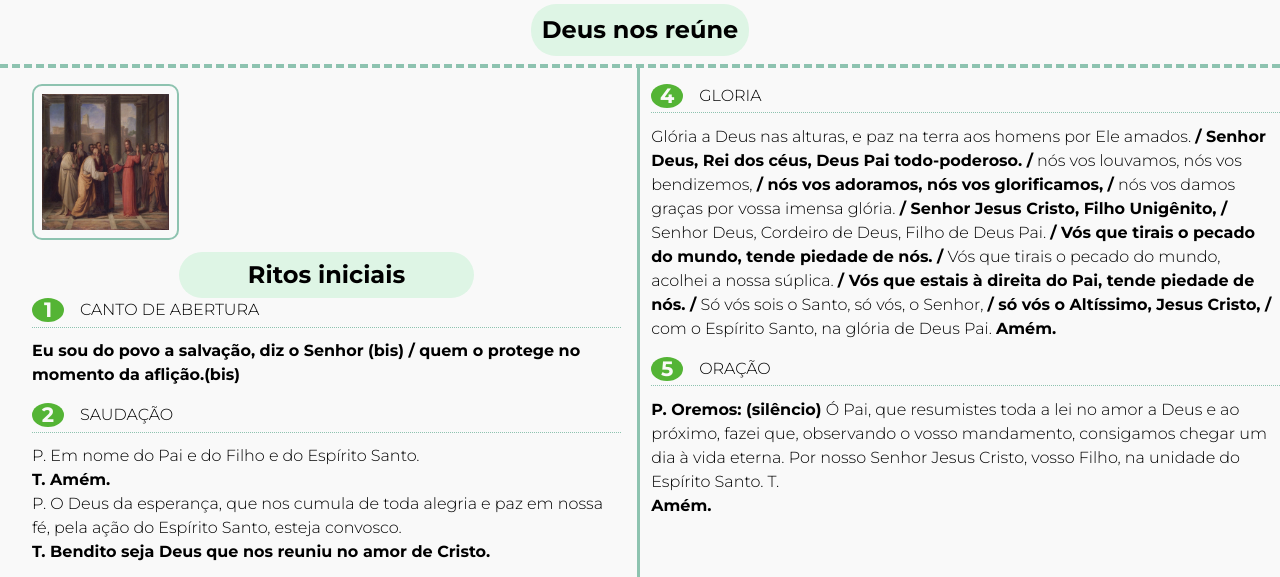
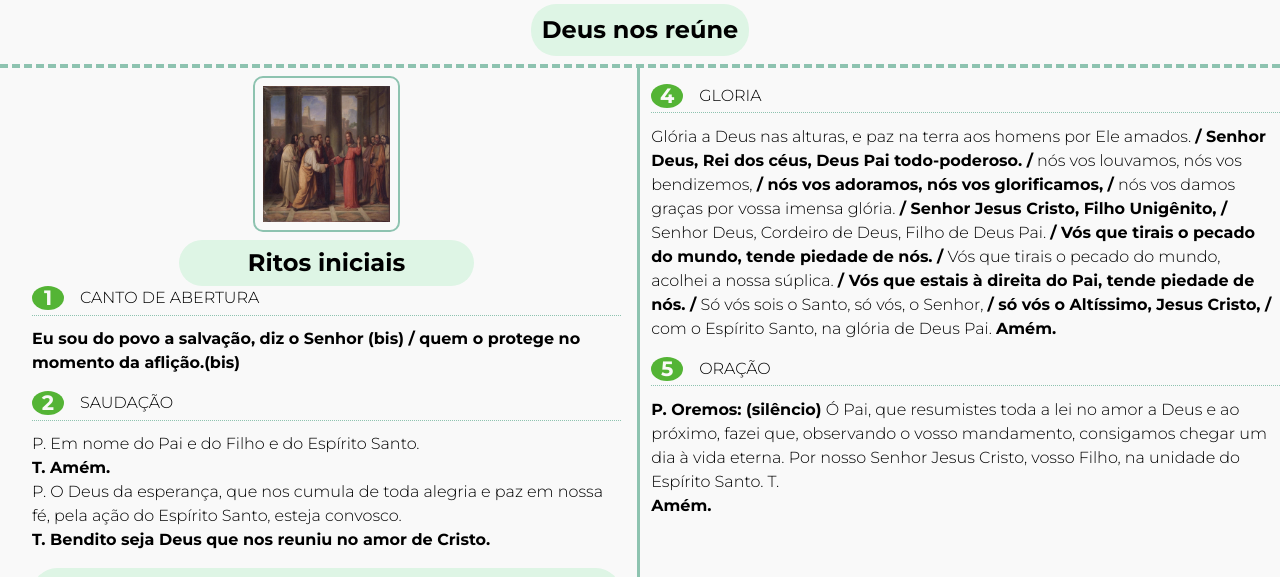
Before and after one commit to Matheus-Cegatti/projeto-1, a plain HTML site: page index.html in a window 1280 px wide. Shown: the part 206-783 px from the top of the page. Drawn offline with Linux system fonts and the light colour scheme.

Commit message:
centralizando imagem

```diff
--- a/style/main.css
+++ b/style/main.css
@@ -31,6 +31,8 @@
     border: 2.5px solid var(--bordas);
     border-radius: 10px;
     padding: 0.5rem;
+    display: block;
+    margin: 0.5rem auto;
 }
 
 
```
